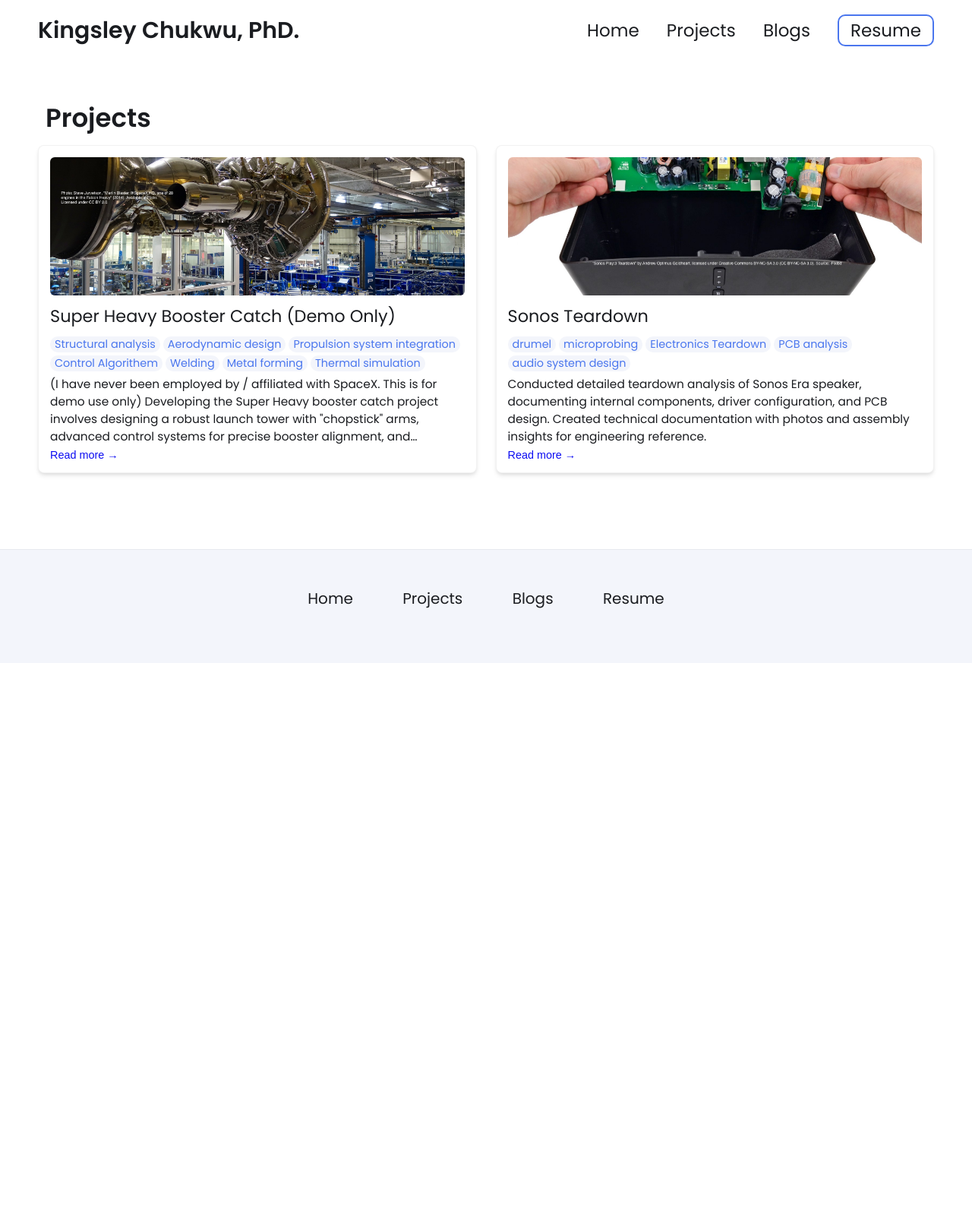
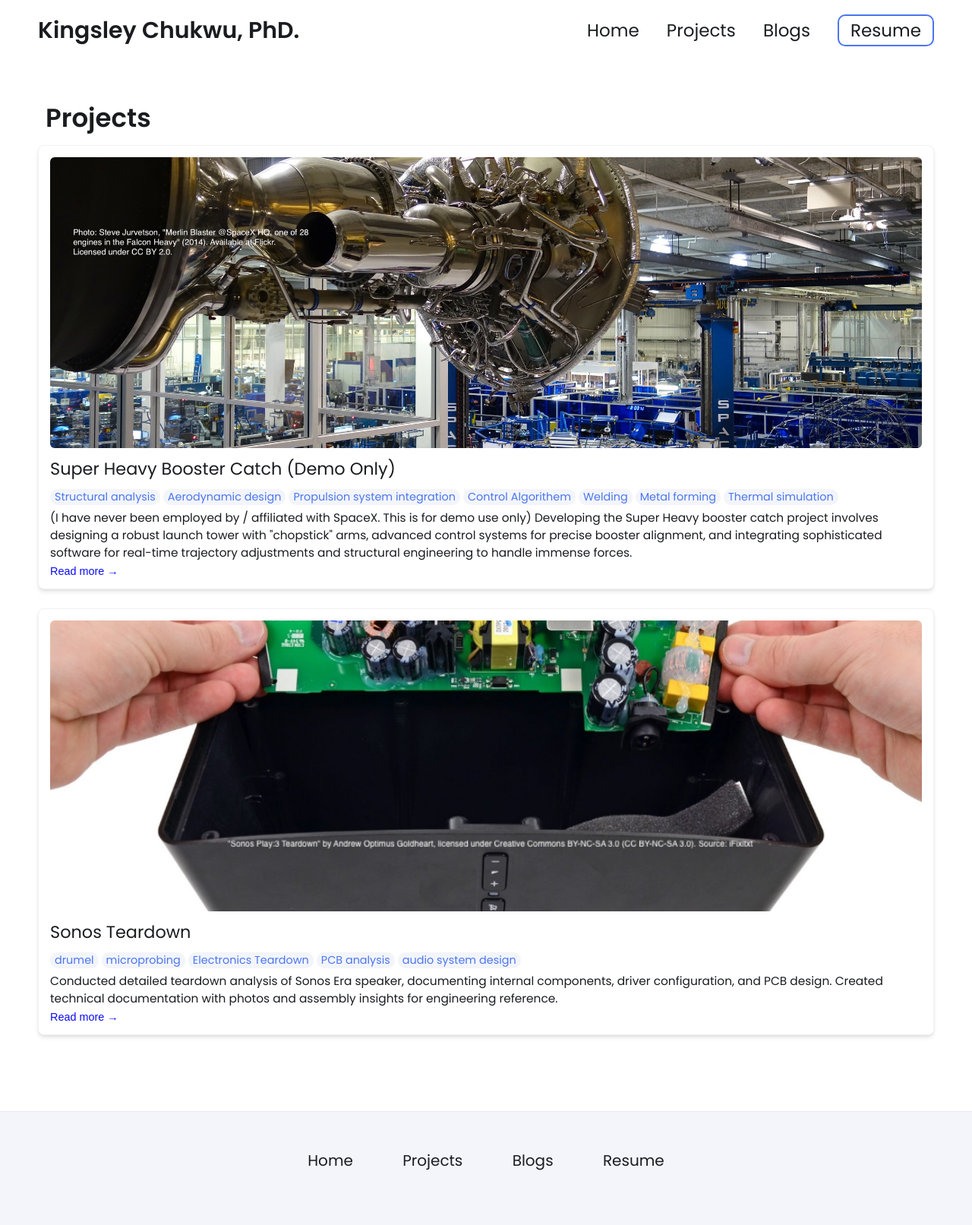
Before and after one commit to chukwuk/chukwuk.github.io, a Jekyll site: the page built from blogs.html, in a window 1280 px wide. Shown: the whole page at 76% size. Built offline with Jekyll 4.4.1, drawn with Linux system fonts in a browser that asks for light colours; before the commit the page ends 900 px from its top, so only the background shows below that.

Commit message:
Update style for blogs

```diff
--- a/_includes/blogs.html
+++ b/_includes/blogs.html
@@ -1,21 +1,21 @@
 <!-- SECTION 3: project -->
-<section id="projects" class="project-grid-section">
+<section id="blogs" class="blog-grid-section">
     <h2>Projects</h2>
 
     <div class="grid-container">
         {% for item in site.blogs %}
-    <a href="{{ item.url }}" class="project-link">
-        <div class="project-card">
+    <a href="{{ item.url }}" class="blog-link">
+        <div class="blog-card">
             {% assign folder_path = item.path | split: "/" | slice: 0, 2 | join: "/" %}
             {% assign image_path = "/" | append: folder_path | append: item['main-image'] %}
             <img src="{{ image_path }}" alt="{{ item.title }} image">
-            <h3 class="project-title">{{ item.title }}</h3>
-            <div class="project-skills">
+            <h3 class="blog-title">{{ item.title }}</h3>
+            <div class="blog-skills">
                 {% for skill in item.skills %}
                     <span class="skill">{{ skill }}</span>
                 {% endfor %}
             </div>
-            <p class="project-description">{{ item.description }}</p>
+            <p class="blog-description">{{ item.description }}</p>
             <button class="read-more">Read more →</button>
         </div>
     </a>
--- a/css/styles.css
+++ b/css/styles.css
@@ -375,6 +375,121 @@ nav .mobile-nav {
 .project-card .read-more:hover {
     text-decoration: underline;
 }
+
+
+
+/*SECTION 2: BLOG GRID */
+.blog-grid-section {
+    margin-bottom: 100px;
+    margin-top: 50px;
+    display:flex;
+    flex-direction: column;
+    justify-content: center;
+   }
+
+.blog-grid-section h2{
+    font-size: 34px;
+    margin-bottom: 10px;
+    padding: 0 10px;
+}
+
+.blog-grid-section .grid-container {
+    display: grid;
+    grid-template-rows: repeat(auto-fit, minmax(450px, 1fr));
+    gap: 25px;
+    width: 100%;
+    margin: 0 auto;
+    align-items: stretch;
+
+}
+
+.blog-grid-section .project-link {
+    text-decoration: none;
+    color: inherit;
+    display: inline-block;
+}
+
+.blog-grid-section .grid-container .blog-link .blog-card {
+    display: flex;
+    flex-direction: column;
+    width: 100%;
+    height: 100%; /* Take full height of grid cell */
+    box-sizing: border-box;
+    padding: 15px;
+    background: var(--background-color);
+    box-shadow: 0 4px 6px -1px rgba(0, 0, 0, 0.1),
+                0 2px 4px -1px rgba(0, 0, 0, 0.06);
+    border-radius: 8px;
+    border: 1px solid rgba(0, 0, 0, 0.05);
+    transition: all 0.3s ease;
+    overflow: hidden;
+}
+
+.blog-card img {
+    width: 100%;
+    max-width: 100%;
+    aspect-ratio: 3/1;
+    object-fit: cover;
+    display: block;
+    border-radius: 6px;
+    margin-bottom: 10px;
+}
+
+
+.blog-card .blog-title {
+    font-size: 1.4em;
+    text-decoration: none;
+    transition: color 0.3s ease;
+    margin-bottom: 10px
+}
+
+.blog-card .blog-title:hover {
+    text-decoration: underline;
+}
+
+
+.blog-card .blog-skills {
+    display: flex;
+    flex-wrap: wrap;
+    gap: 4px;
+    margin-bottom: 5px;
+}
+
+.blog-card .blog-skills .skill {
+    padding: 0 6px;
+    border-radius: 10px;
+    font-size: 0.9em;
+    background-color: var(--light-background-color);
+    color: var(--link-color);
+    white-space: nowrap;
+}
+
+.blog-card .blog-description {
+    display: -webkit-box;
+    -webkit-line-clamp: 4;
+    line-clamp: 4px;
+    -webkit-box-orient: vertical;
+    overflow: hidden;
+    text-overflow: ellipsis;
+    word-break: break-word;
+    line-height: 1.5;
+    max-height: calc(1.5em * 4);
+}
+
+.blog-card .read-more {
+    background-color: transparent;
+    border: none;
+    color: var(--highlight-color);
+    cursor: pointer;
+    font-size: 0.9em;
+    margin-top: 5px;
+    text-align: start;
+}
+
+.blog-card .read-more:hover {
+    text-decoration: underline;
+}
+
 
 
 
```
Also changed, not shown: _layouts/wrapper.html (line endings or trailing spaces).
